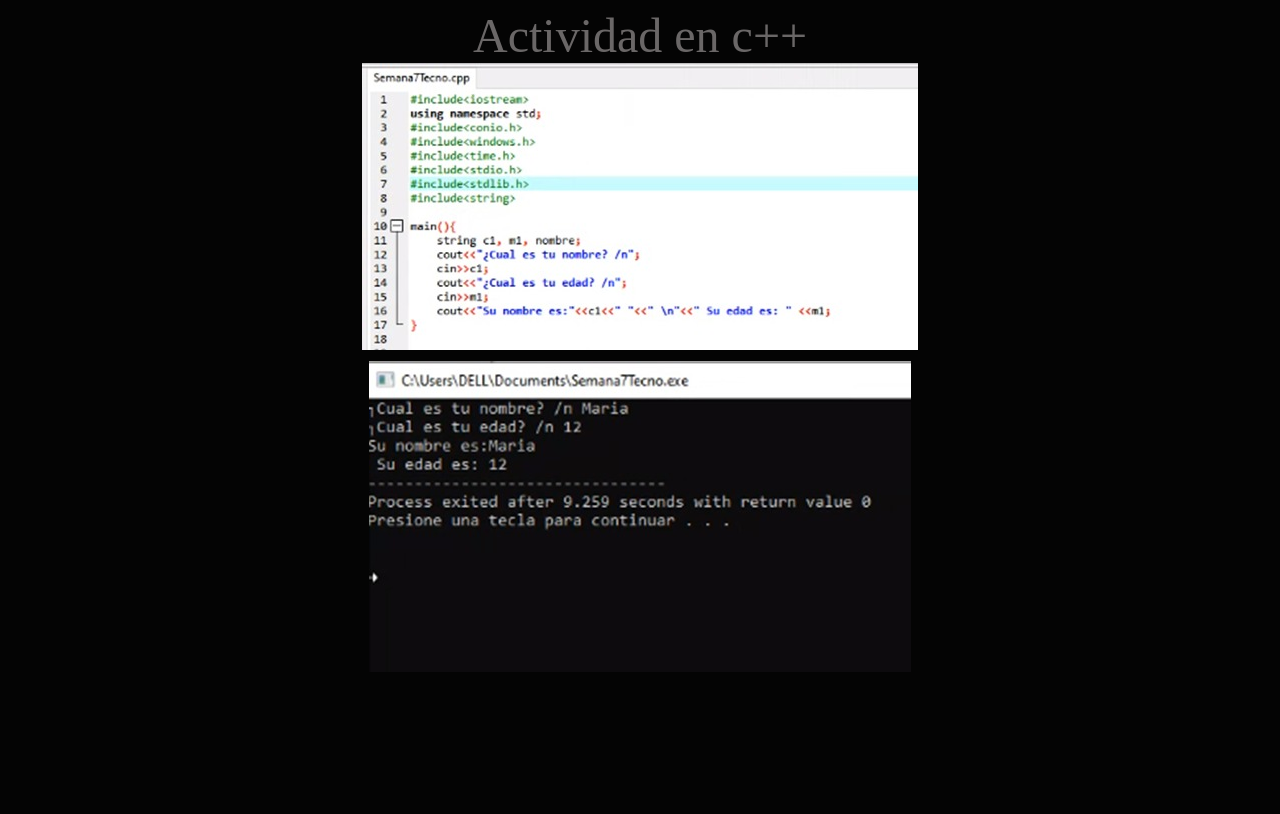
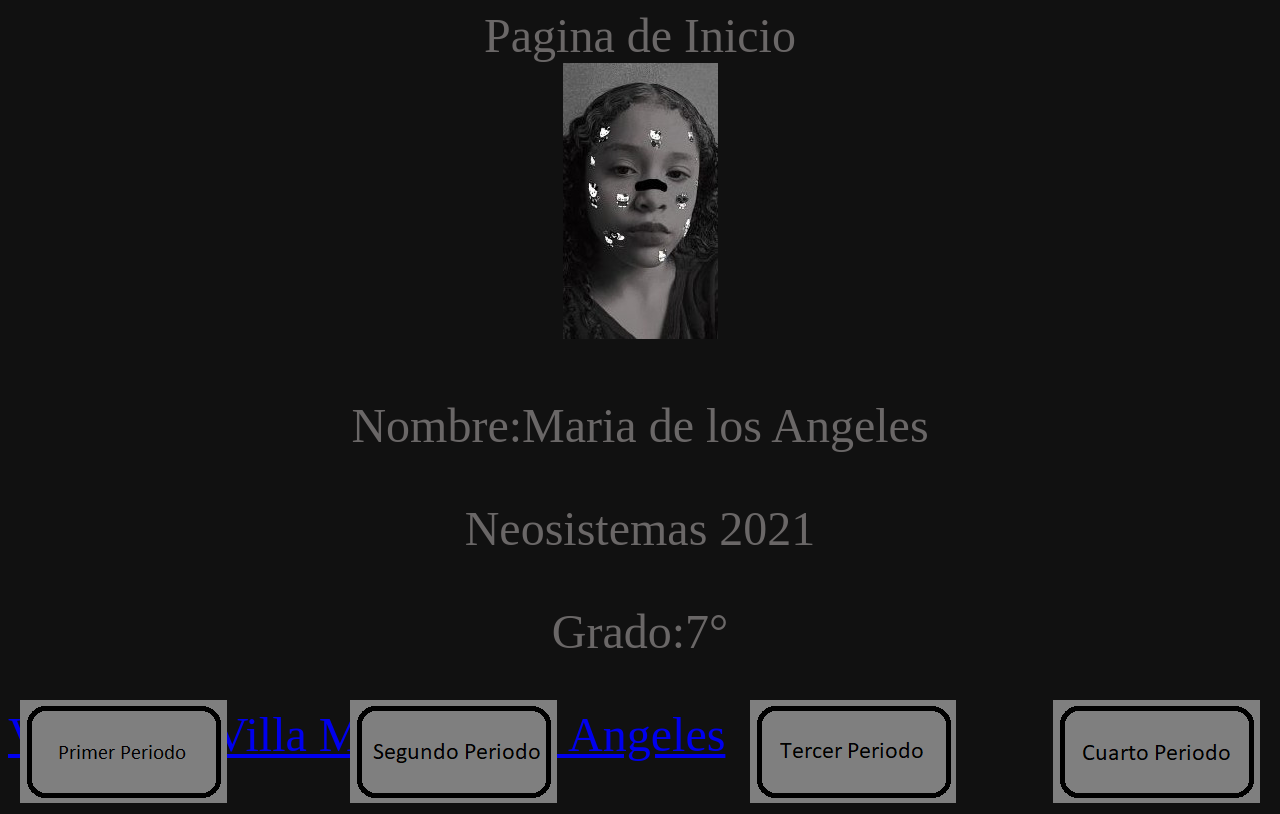
Before and after one commit to MxrixAngelesV/Semana1-PagWeb, a plain HTML site: page index.html in a window 1280 px wide. Drawn offline with Linux system fonts and the light colour scheme.

Commit message:
Add files via upload

```diff
--- a/index.html
+++ b/index.html
@@ -2,13 +2,30 @@
 <html>
 <head>
 	<font color="#6A6767">
-		 <font size="24" face="Cooper Black">
-		<center>Actividad en c++</center>
+		<font size="20">
+		<center>Pagina de Inicio</center>
+		<body bgcolor="#111111">
+	<center>
+		<img src="Icono.jpg">
+	</center>
+<div align="center">
+	<font color="#6A6767">
+    <font size="8">
+	<p>Nombre:Maria de los Angeles</p>
+	<p>Neosistemas 2021</p>
+	<p>Grado:7°</p>
+</div>
+
+ <body> <div style="position: absolute; left: 20px; top: 700px">
+        <a href="Periodo1.html"><img src="Boton primer periodo.png"></a></div></body>
+ <body> <div style="position: absolute; left: 350px; top: 700px">
+        <a href="Periodo2.html"><img src="Boton segundo periodo.png"></a></div></body>
+ <body> <div style="position: absolute; left: 750px; top: 700px">
+        <a href="Periodo3.html"><img src="Boton tercer periodo.png"></a></div></body>
+ <body> <div style="position: absolute; right: 20px; top: 700px">
+        <a href="Periodo4.html"><img src="Boton cuarto periodo.png"></a></div></body>
 </head>
-<body bgcolor="#040404">
-	<center>
-		<img src="Algoritmo c++.jpeg">
-	</center>
-	<center>
-		<img src="Algoritmo semana 7.jpeg">
-	</center>
+<body>
+<a href="https://mxrixangelesv.github.io/Semana1-PagWeb/">Velasquez Villa Maria de los Angeles</a><br>
+</body>
+</html>
```
